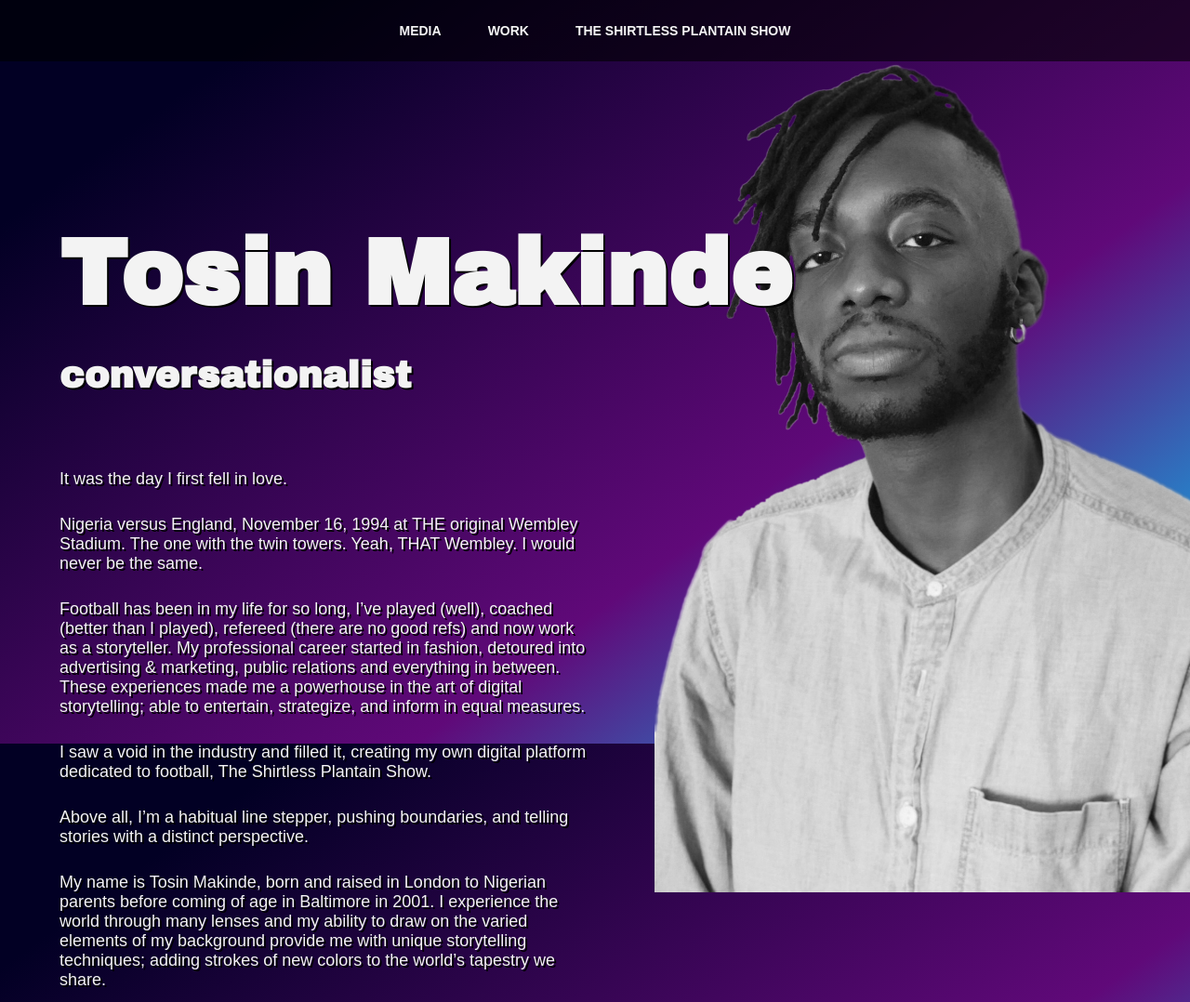
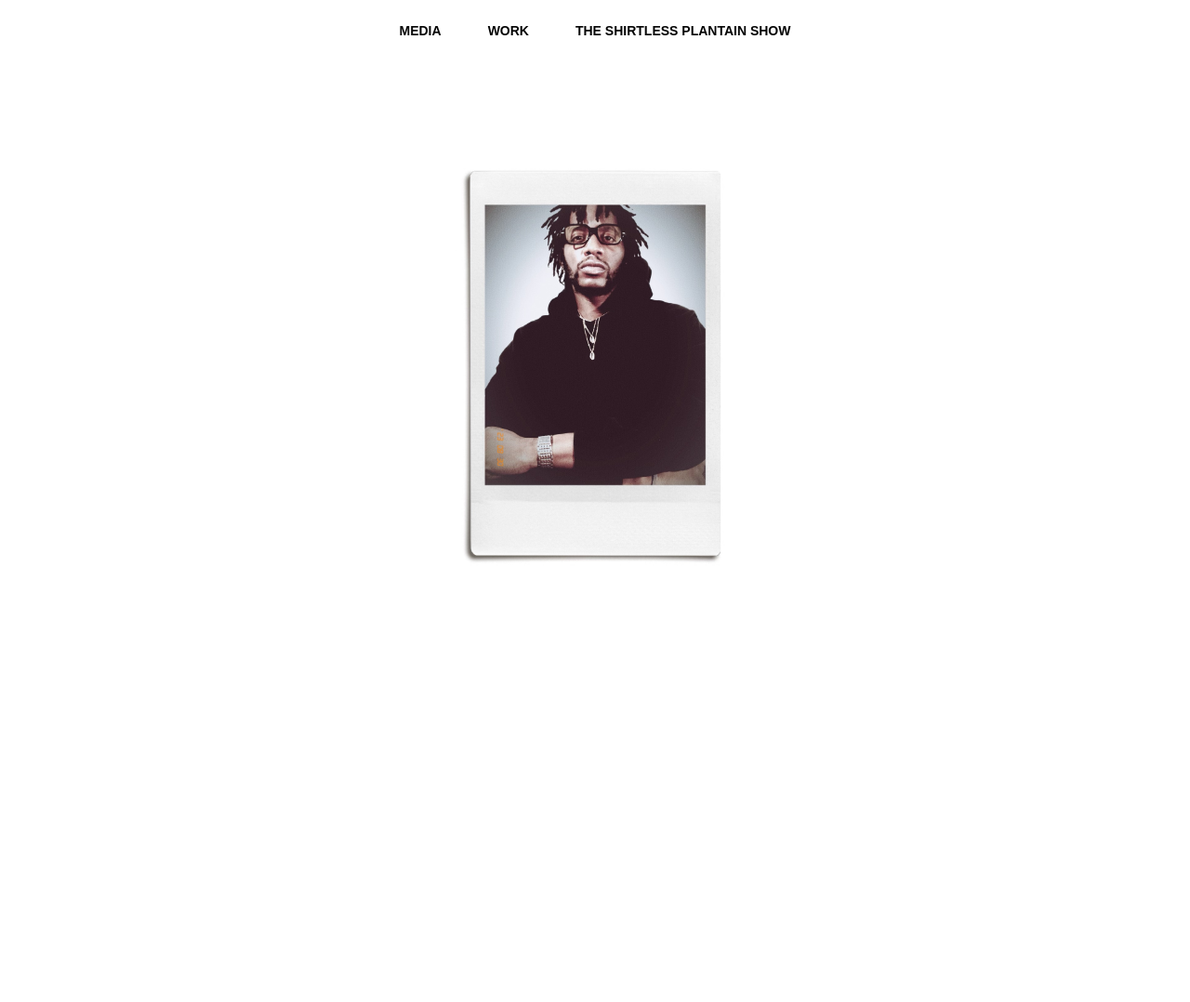
Before and after one commit to 3SIDEPROJECTS/tosin.makinde, a plain HTML site: page index.html in a window 1280 px wide. Shown: the top 1078 px of the page at 93% size. After the commit the page ends 800 px from the top, so only its background shows below. Drawn offline with nearby package versions, Linux system fonts and the light colour scheme; a web font is replaced by a local one.

Commit message:
work on upgrades

```diff
--- a/css/base.css
+++ b/css/base.css
@@ -4,24 +4,28 @@
 
 html {
     font-size: 62.5%;
-    color: #f3f3f3;
+    color: #030303;
 }
 
 body{
     margin: 0;
-    background-color: rgba(96,9,121,1);
+    background-color: #ffffff;
+    /* background-color: rgba(96,9,121,1); */
 }
 
 .home {
-    background: rgb(2,0,36);
+    background: #fff;
+    /* background: rgb(2,0,36);
     background: linear-gradient(144deg, rgba(2,0,36,1) 14%, rgba(96,9,121,1) 65%, rgba(0,212,255,1) 100%);
+    */
     background-size: 100vw 100vh;
     background-attachment: fixed;
 }
 
 main {
     display: block;
-    margin: 20vh auto;
+    max-height: 100vh;
+    margin: 10vh auto;
 }
 
 .about { width: 90vw; }
@@ -39,7 +43,7 @@ header {
 h1 { font-size: 10rem; margin: 0; }
 h2 { font-size: 4rem; }
 h1, h2 { font-family: 'Archivo Black', cursive; }
-a { color: #f5f5f5; }
+a { color: #050505; }
 a:hover { color: rgb(233, 140, 0); }
 
 main p, .editorial .link {
@@ -50,20 +54,21 @@ main p, .editorial .link {
 
 .editorial .link > a, .media a {
     padding-bottom: 10px;
-    text-decoration: none; }
+    text-decoration: none;
+}
 
-.about{ text-shadow: 2px 2px #000000; }
+.about { text-shadow: 2px 2px #000000; }
 .about .text {
     width: 45vw;
     margin: 10vh 0;
 }
 
-.name{
+.name {
     z-index: 4;
     margin-top: 30vh;
 }
 
-.container{
+.container {
     display: grid;
     grid-template-columns: repeat(6, 1fr);
     grid-gap: 1rem;
@@ -76,7 +81,7 @@ main p, .editorial .link {
     gap: 5px 5px;
 }
 
-.client{
+.client {
     padding: 10vh 0;
 }
 
@@ -92,13 +97,13 @@ main p, .editorial .link {
     object-fit: cover;
 }
 
-.tile:nth-child(1){
+.tile:nth-child(1) {
     grid-column: span 4;
     grid-row: span 2;
 }
 
 .tile:nth-child(2),
-.tile:nth-child(3){
+.tile:nth-child(3) {
     grid-column: span 2;
 }
 
@@ -121,7 +126,7 @@ main p, .editorial .link {
      height: 100%;
  }
 
- .button{
+ .button {
      text-shadow: none;
      font-size: 1.5rem;
      padding: 10px 20px;
@@ -130,11 +135,25 @@ main p, .editorial .link {
      display: none;
  }
 
-@media all and (max-width: 650px){
-    .button{ display: inline-block; }
+.about {
+    & .polaroid {
+        width: 25vw;
+        display: block;
+        margin: 0 auto;
+        padding-top: 10vh;
+        & img {
+            max-height: auto;
+            width: 100%;
+
+        }
+    }
+}
+
+@media all and (max-width: 650px) {
+    .button { display: inline-block; }
     h1 { font-size: 6rem; }
     h2 { font-size: 3rem; }
-    .name{
+    .name {
         position: fixed;
         margin-top: 15vh; margin-bottom: 20vh;
     }
@@ -158,7 +177,7 @@ main p, .editorial .link {
     .container, .tweets_container {
         display: block;
     }
-    .tile{
+    .tile {
         margin-bottom: 1rem;
     }
 
@@ -175,6 +194,14 @@ main p, .editorial .link {
         width: 45vw;
         height: 100vh;
     }
+
+    .about {
+        margin: 10vh 20px;
+    & .polaroid {
+        width: 100%;
+    }
+    }
 }
 
+
 .animate__animated.animate__fadeIn { --animate-duration: 3s; }
--- a/css/components/nav/nav.css
+++ b/css/components/nav/nav.css
@@ -8,7 +8,7 @@ nav {
     width: 100vw;
     top: 0;
     z-index: 999;
-    background: rgba( 0,0,0, 0.6);
+    background: #ffffff;
 }
 
 ul { padding: 0; }
@@ -25,6 +25,7 @@ nav li > a {
 .nav-link { background: rgba( 0,0,0, 0.6); }
 .menu li a {
     font-size: 1em;
+    color: #050505;
 }
 
 .menu, .submenu {
--- a/index.html
+++ b/index.html
@@ -21,7 +21,10 @@
         </nav>
     </header>
     <main class='about'>
-        <section class='name animate__animated animate__slideInUp'>
+            <section class='polaroid'>
+                <img src="/assets/tosin-polaroid.jpg"/>
+            </section>
+        <!--<section class='name animate__animated animate__slideInUp'>
             <h1>Tosin Makinde</h1>
             <h2>conversationalist</h2>
             <a class='button' href='#'><div class='button'>about</div></a>
@@ -38,6 +41,7 @@
             <p>Contact me via email: hello@tosinmakinde.com <br>or on twitter <a href="https://twitter.com/tsnmknd" target="_blank">@tsnmknd</a></p>
         </section>
         <section class='profile animate__animated animate__fadeIn'><img src='/assets/tosin.png'></section>
+        -->
     </main>
 </body>
 <script src='js/script.js'></script>
--- a/work/style.css
+++ b/work/style.css
@@ -5,7 +5,7 @@ body {
 }
 
 main {
-    width: 65vw;
+    width: 80vw;
     display: block;
     margin: 20vh auto;
 }
@@ -28,8 +28,6 @@ main {
     visibility: hidden;
     z-index: 1;
     background: rgba(255,255,255, 0.5);
-    height: inherit;
-    width: inherit;
 }
 
 .grid-item a::hover {
```
Also changed, not shown: assets/tosin-polaroid.jpg (added), work/audi/assets/audi1.jpeg (renamed from work/assets/audi1.jpeg), work/audi/assets/audi2.jpeg (renamed from work/assets/audi2.jpeg), work/audi/assets/audi3.JPG (renamed from work/assets/audi3.JPG), work/audi/assets/audi4.JPG (renamed from work/assets/audi4.JPG), 2 other files.
